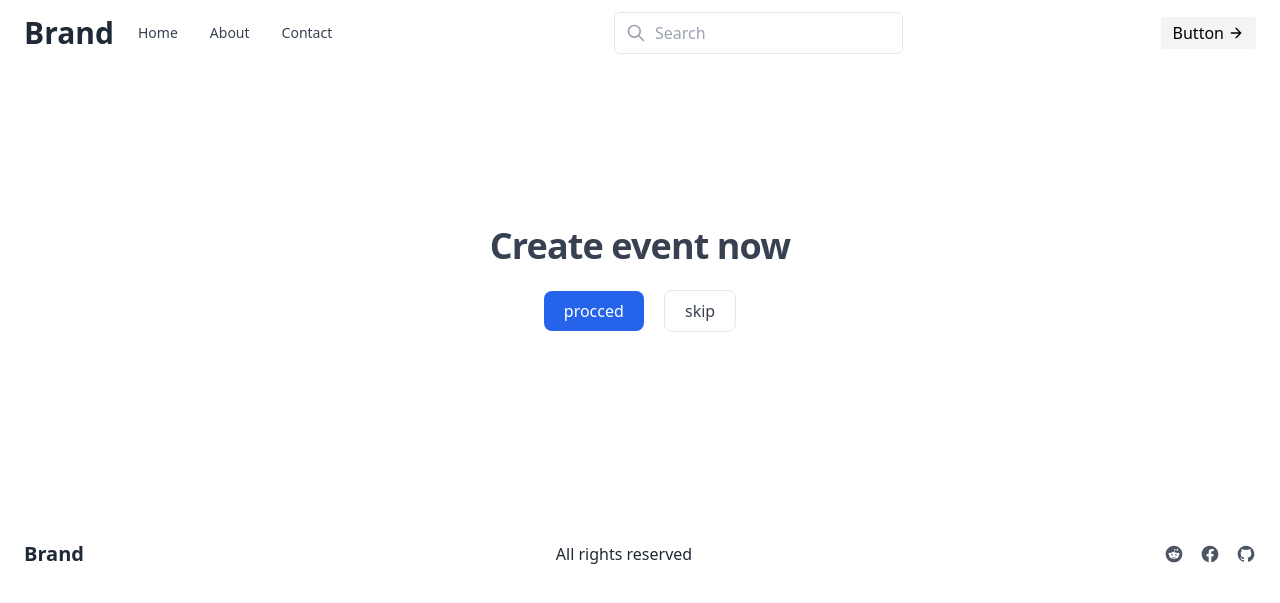
After one commit to alexdeathway/ETF, a Django app: page /setup/create/ in a window 1280 px wide. The commit adds this page. Shown: the top 603 px of the page. Run offline with Django 3.2, Linux system fonts and the light colour scheme; some libraries are stand-ins or nearby versions.

Commit message:
setup addition

```diff
--- a/core/settings.py
+++ b/core/settings.py
@@ -37,6 +37,7 @@ ALLOWED_HOSTS = []
 # Application definition
 
 INSTALLED_APPS = [
+    'setup',
     'core',
     'users',
     'events',
--- a/core/urls.py
+++ b/core/urls.py
@@ -40,6 +40,8 @@ urlpatterns = [
     path('reset-password-complete/',PasswordResetCompleteView.as_view(),name="password_reset_complete"),
     path('events/',include("events.urls",namespace="events")),
     path('users/',include("users.urls",namespace="users")),
+    path('setup/',include("setup.urls",namespace="setup")),
 ]
 if settings.DEBUG:
     urlpatterns+= static(settings.STATIC_URL, document_root=settings.STATIC_ROOT)
+    urlpatterns+= static(settings.MEDIA_URL, document_root=settings.MEDIA_ROOT)
--- a/events/templates/events/event_detail.html
+++ b/events/templates/events/event_detail.html
@@ -39,7 +39,7 @@
     <div class="w-1/3 bg-cover" style="background-image: url('https://images.unsplash.com/photo-1494726161322-5360d4d0eeae?ixlib=rb-1.2.1&ixid=eyJhcHBfaWQiOjEyMDd9&auto=format&fit=crop&w=334&q=80')"></div>
 
     <div class="w-2/3 p-2 md:p-4">
-        <h1 class="text-2xl font-bold text-gray-800 dark:text-white">Backpack</h1>
+        <h1 class="text-2xl font-bold text-gray-800 dark:text-white">{{ ticket.type }}</h1>
 
         <p class="mt-2 text-sm text-gray-600 dark:text-gray-400">Lorem ipsum dolor sit amet consectetur adipisicing elit In odit</p>
 
--- /dev/null
+++ b/setup/templates/setup/admin_create_event.html
@@ -0,0 +1,24 @@
+{% extends 'base.html' %}
+{% block body %}
+<section class="bg-white dark:bg-gray-900">
+    <div class="container flex flex-col items-center px-4 -mt-8 py-48 mx-auto text-center">
+        <h2 class="text-3xl font-semibold tracking-tight text-gray-700 sm:text-4xl dark:text-white">
+            Create event  now <br>
+        </h2>
+
+        <div class="mt-6 sm:-mx-2">
+            <div class="inline-flex w-full sm:w-auto sm:mx-2">
+                <a href="{% url 'events:eventcreate' %}" class="inline-flex items-center justify-center w-full px-5 py-2 text-white bg-blue-600 rounded-lg hover:bg-blue-500 focus:ring focus:ring-blue-300 focus:ring-opacity-80">
+                    procced
+                </a>
+            </div>
+
+            <div class="inline-flex w-full mt-4 sm:w-auto sm:mx-2 sm:mt-0">
+                <a href="#" class="inline-flex items-center justify-center w-full px-5 py-2 text-gray-700 transition-colors duration-150 transform bg-white border border-gray-200 rounded-lg dark:bg-gray-900 dark:border-gray-700 hover:bg-gray-100 dark:text-white sm:w-auto dark:hover:bg-gray-800 dark:ring-gray-700 focus:ring focus:ring-gray-200 focus:ring-opacity-80">
+                    skip
+                </a>
+            </div>
+        </div>
+    </div>
+</section>
+{% endblock body %}
--- /dev/null
+++ b/setup/templates/setup/admin_singup.html
@@ -0,0 +1,4 @@
+{% extends 'base.html' %}
+{% block body %}
+
+{% endblock body %}
--- /dev/null
+++ b/setup/urls.py
@@ -0,0 +1,9 @@
+from django.urls import path
+from setup.views import AdminSignupView,AdminEventCreateView
+
+app_name="setup"
+
+urlpatterns = [
+    path("admin/",AdminSignupView.as_view(),name="admin_singup"),
+    path("create/",AdminEventCreateView.as_view(),name="admin_event_create"),
+]
--- a/setup/views.py
+++ b/setup/views.py
@@ -1,10 +1,10 @@
 from django.shortcuts import render
 from django.urls import reverse
 from users.forms import CustomUserCreationForm
-from django.views.generic import CreateView
+from django.views.generic import CreateView,TemplateView
 
 class AdminSignupView(CreateView):
-    template_name="registration/signup.html"
+    template_name="setup/admin_signup.html"
     form_class=CustomUserCreationForm
 
     def form_valid(self,form):
@@ -14,3 +14,7 @@ class AdminSignupView(CreateView):
 
     def get_success_url(self):
         return reverse("home")
+
+
+class AdminEventCreateView(TemplateView):
+      template_name="setup/admin_create_event.html"
--- a/templates/base.html
+++ b/templates/base.html
@@ -46,15 +46,22 @@
                 </span>
 
                 <input type="text" class="w-full py-2 pl-10 pr-4 text-gray-700 bg-white border rounded-md dark:bg-gray-800 dark:text-gray-300 dark:border-gray-600 focus:border-blue-400 dark:focus:border-blue-300 focus:outline-none focus:ring focus:ring-opacity-40 focus:ring-blue-300" placeholder="Search">
-              </div>
             </div>
+
+            <button class="inline-flex items-center bg-gray-100 border-0 py-1 px-3 focus:outline-none hover:bg-gray-200 rounded text-base mt-4 md:mt-0">Button
+                <svg fill="none" stroke="currentColor" stroke-linecap="round" stroke-linejoin="round" stroke-width="2" class="w-4 h-4 ml-1" viewBox="0 0 24 24">
+                  <path d="M5 12h14M12 5l7 7-7 7"></path>
+                </svg>
+            </button>
+
         </div>
+     </div>
     </nav>
 {% block body %}
 {% endblock body %}
 </body>
 
-<footer class="flex flex-col items-center justify-between px-6 py-4 bg-white dark:bg-gray-800 sm:flex-row">
+<footer class="flex flex-col min-h-min items-center justify-between px-6 py-4 bg-white dark:bg-gray-800 sm:flex-row">
   <a href="#" class="text-xl font-bold text-gray-800 dark:text-white hover:text-gray-700 dark:hover:text-gray-300">Brand</a>
 
   <p class="py-2 text-gray-800 dark:text-white sm:py-0">All rights reserved</p>
```
Also changed, not shown: events/forms.py (+8 -0 lines), templates/home.html (+17 -59 lines).
